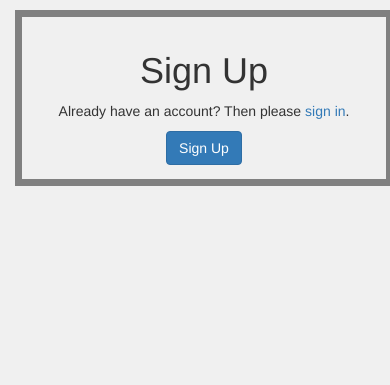
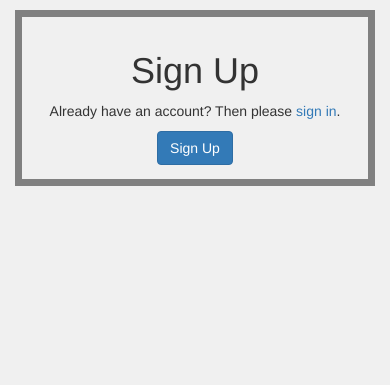
Before and after one commit to rymur/notecards, a Django app: template templates/account/signup.html in a window 390 px wide. Shown: the part 54-439 px from the top of the page. Run offline with Django 3.2, Linux system fonts and the light colour scheme; the template is opened without the code that fills it: most values are stand-ins (such as "Sample title", 1, 10 or a date in 2020); some libraries are stand-ins or nearby versions.

Commit message:
Fixed bug on login and register pages where .centerdiv was not sizing and positioning properly on mobile displays

```diff
--- a/static/css/accounts.css
+++ b/static/css/accounts.css
@@ -29,6 +29,12 @@
     }
 }
 
+@media (max-width: 27em) {
+    .centerdiv {
+        width: 100%;
+    }
+}
+
 .centerdiv input {
     margin: 0.5em;
 }
--- a/templates/account/signup.html
+++ b/templates/account/signup.html
@@ -3,7 +3,7 @@
 {% load i18n %}
 
 {% block body_block %}
-<div class="col-md-4 col-md-offset-4 centerdiv">
+<div class="col-sm-4 col-sm-offset-4 centerdiv">
 <h1>{% trans "Sign Up" %}</h1>
 
 <p class="text-center">{% blocktrans %}Already have an account? Then please <a href="{{ login_url }}">sign in</a>.{% endblocktrans %}</p>
```
